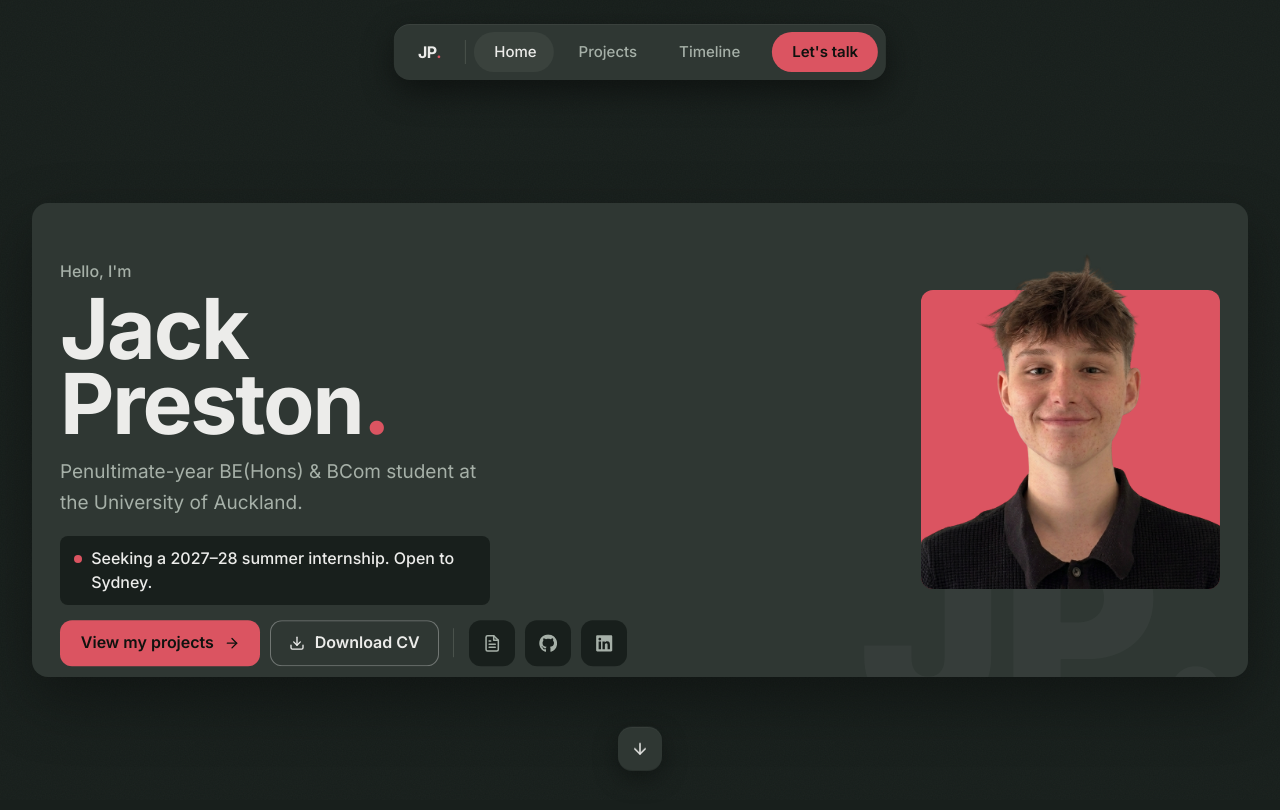
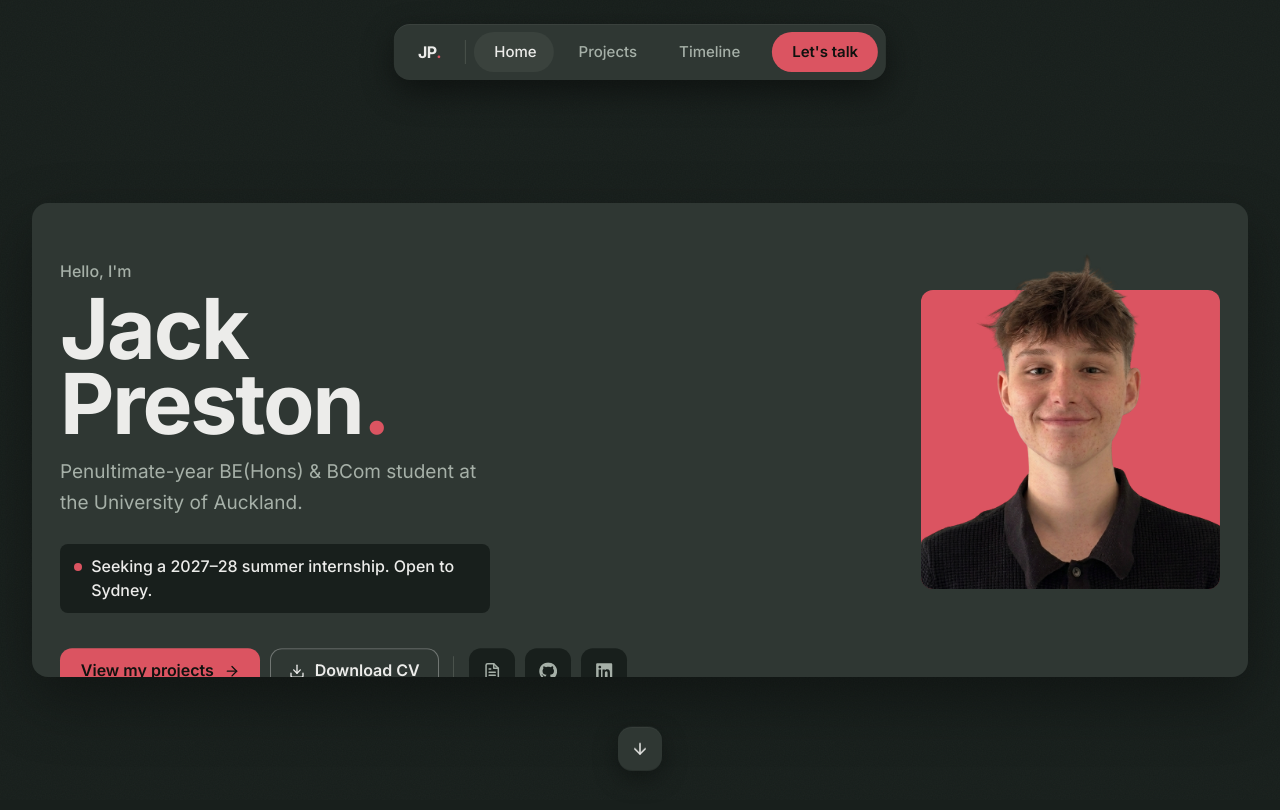
Before and after one commit to jpreston05/portfolio-website, a Next.js app: page / in a window 1280 px wide. Shown: the top 810 px of the page. Built offline with nearby package versions, Linux system fonts and the light colour scheme.

Commit message:
hero spacing fix

```diff
--- a/components/Herov2.tsx
+++ b/components/Herov2.tsx
@@ -33,8 +33,12 @@ const NAME_EM_DOCKED = 4.2; // display-name size (em of the text wrapper) when d
 const NAME_EM_BIG_MAX = 5.2; // poster-size ceiling for the big state
 const BIG_BTN_W = 590; // horizontal room reserved for the big-state CTA row (BigActions ≈ 560px)
 // Headline block heights (px), measured with the 2-line status chip:
-const HEADLINE_DOCKED = 275; // whole docked headline at font 16
-const BIG_REST = 194; // everything except the two name lines, at font 20
+const HEADLINE_DOCKED = 281; // whole docked headline at font 16
+const BIG_REST = 202; // everything except the two name lines, at font 20
+// Gap between the headline block and the action buttons: roomy in the big
+// hero (the stack read as cluttered at 16), tight in the docked rail.
+const BTN_GAP_BIG = 36;
+const BTN_GAP_DOCKED = 16;
 const lerp = (a: number, b: number, t: number) => a + (b - a) * t;
 
 // Static status chip under the blurb (edit here to update it).
@@ -144,7 +148,7 @@ const Headline = ({ home }: { home: boolean }) => {
         the block width scales with the font, like the blurb above. */}
     <motion.p
       variants={entranceItem}
-      className="mt-[1.1em] flex items-start gap-[0.6em] rounded-lg px-[0.9em] py-[0.7em] text-[0.8em] font-medium leading-[1.45]"
+      className="mt-[1.6em] flex items-start gap-[0.6em] rounded-lg px-[0.9em] py-[0.7em] text-[0.8em] font-medium leading-[1.45]"
       style={{ background: c.bg, color: c.text }}
     >
       <span
@@ -272,7 +276,6 @@ export const Hero = ({
   const dotColor = useTransform(dock, [0.42, 0.58], [c.accent, c.heroMuted]);
   const focusColor = useTransform(dock, [0.42, 0.58], [c.accent, c.heroInk]);
   // Big-state-only dressing fades away as the card docks.
-  const watermarkOpacity = useTransform(dock, [0.3, 0.7], [1, 0]);
   const cueOpacity = useTransform(dock, [0, 0.08], [1, 0]);
   const cueVisibility = useTransform(dock, (d) => (d >= 0.08 ? "hidden" : "visible"));
 
@@ -294,12 +297,12 @@ export const Hero = ({
   const pwSmall = PORTRAIT_SMALL * s;
 
   // Poster name: as large as the big card's height allows. Estimated big-state
-  // block height at font 20 ≈ BIG_REST + 70 + 36·nameEm (eyebrow + 2 name lines
+  // block height at font 20 ≈ BIG_REST + 54 + BTN_GAP_BIG + 36·nameEm (eyebrow + 2 name lines
   // + blurb + status chip, then gap + one button row); keep it inside bigHc
   // with ~40px margin.
   const nameEmBig = Math.min(
     NAME_EM_BIG_MAX,
-    Math.max(NAME_EM_DOCKED, (bigHc - BIG_REST - 110) / 36)
+    Math.max(NAME_EM_DOCKED, (bigHc - BIG_REST - 94 - BTN_GAP_BIG) / 36)
   );
   const nameEm = useTransform(dock, [0, 0.66], [nameEmBig, NAME_EM_DOCKED]);
   // Big portrait sized so (a) the CENTRED square + its hair overhang (~0.167·w
@@ -328,7 +331,7 @@ export const Hero = ({
   // Headline glides between FIXED endpoints (monotonic — no bob).
   const dockedY = pwSmall * 1.25 + 12; // headline top sits just below docked portrait
   // Centre the whole headline+buttons block (height tracks the poster name size).
-  const bigBlockH = BIG_REST + 70 + 36 * nameEmBig;
+  const bigBlockH = BIG_REST + 54 + BTN_GAP_BIG + 36 * nameEmBig;
   const bigY = Math.max(PAD, (bigHc - bigBlockH) / 2);
   const dockedW = RAIL_W - 2 * PAD; // docked text/button column width (344)
 
@@ -362,7 +365,8 @@ export const Hero = ({
   const headlineHAt = (d: number) => lerp(BIG_REST + 36 * nameEmBig, HEADLINE_DOCKED * s, d);
   const BTN_BLOCK = 90 * s; // ~2 rows of buttons at the docked font size
   const buttonsTopV = useTransform(dock, (d) => {
-    const belowHeadline = headlineYAt(d) + headlineHAt(d) + 16;
+    const belowHeadline =
+      headlineYAt(d) + headlineHAt(d) + lerp(BTN_GAP_BIG, BTN_GAP_DOCKED, d);
     const floorTop = hcAt(d) - BTN_BLOCK; // floor grows with the card
     // Math.max ENFORCES the never-above-the-headline rule — on short viewports
     // the mid-collapse floor sits higher than the still-tall headline block and
@@ -421,19 +425,6 @@ export const Hero = ({
     >
       {enabled ? (
         <>
-          {/* Monogram watermark — tone-on-tone poster crop, gone by mid-dye. */}
-          <motion.div
-            aria-hidden
-            className="pointer-events-none absolute bottom-0 right-2 select-none font-black leading-none tracking-tight"
-            style={{
-              fontSize: textFont,
-              color: "rgba(236,236,234,0.04)",
-              opacity: watermarkOpacity,
-            }}
-          >
-            <span className="block translate-y-[0.28em] text-[12em]">JP.</span>
-          </motion.div>
-
           <motion.div
             className="absolute aspect-[6/7] overflow-hidden rounded-xl"
             style={{
```
